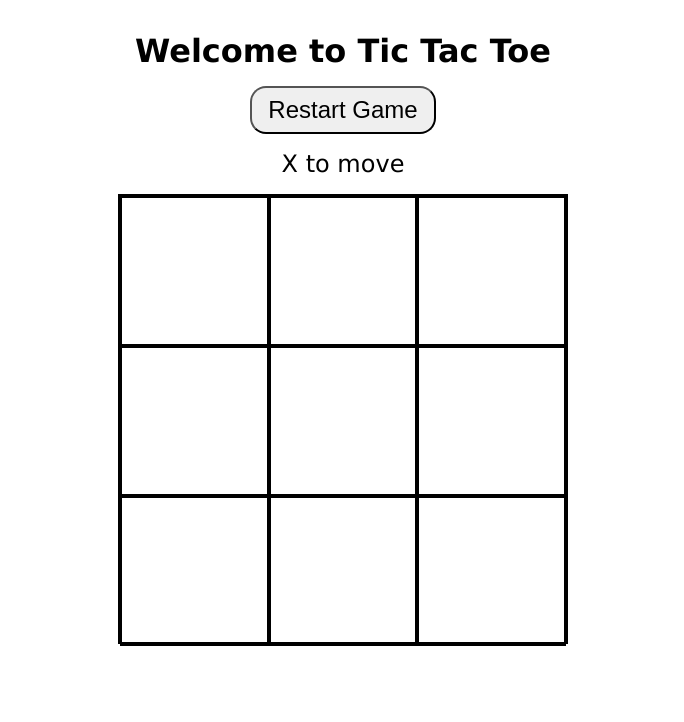
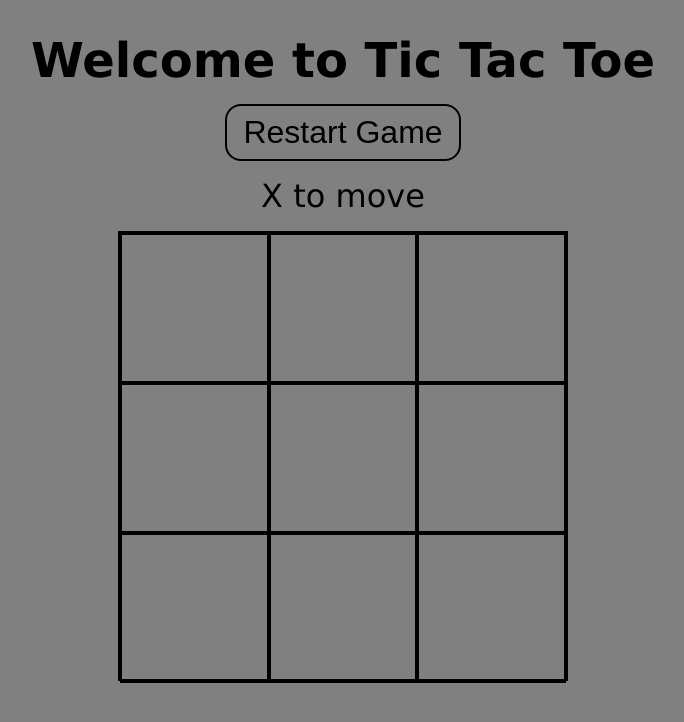
Before and after one commit to Alejandro2004programs/Tic-Tac-Toe, a plain HTML site: page index.html in a window 1280 px wide. Shown: the whole page, without its empty margins (297-981 px from the left). Drawn offline with Linux system fonts and the light colour scheme.

Commit message:
added a background color

```diff
--- a/javascript.js
+++ b/javascript.js
@@ -143,7 +143,6 @@ const displayGame = (function() {
             });
             turn = 1;
             gameStatus.textContent = "X to move";
-            addClickEvents();
             GameController.clearBoard();
         });
     }
--- a/styles.css
+++ b/styles.css
@@ -15,10 +15,11 @@ body {
     font-size: 24px;
     font-family: Verdana, Arial, sans-serif;
     height: 700px;
+    background-color: gray;
 }
 
 .title {
-    font-size: 32px;
+    font-size: 48px;
     font-weight: 700;
 }
 
@@ -44,14 +45,24 @@ body {
     align-items: center;
 }
 
+.gameContainer {
+
+}
+
+.gameStatusText {
+    font-size: 32px;
+}
+
 .square:hover {
     cursor: pointer;
 }
 
 .restartButton {
-    font-size: 24px;
+    font-size: 32px;
     padding: 8px 16px;
     border-radius: 16px;
+    background-color: gray;
+    border: 2px solid black
 }
 
 .restartButton:hover {
```
